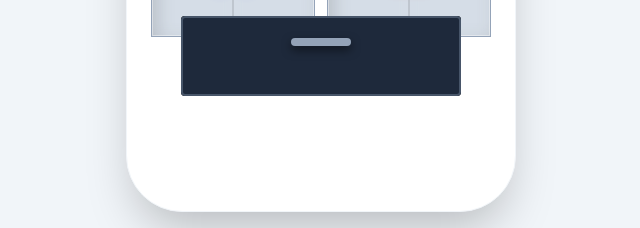
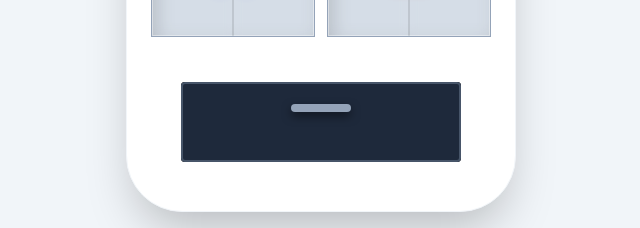
Before and after one commit to RizkyNurRamadhan/personal-info, a plain HTML site: page index.html in a window 1280 px wide. Shown: the part 644-872 px from the top of the page, without its empty margins (319-959 px from the left). Drawn offline with nearby package versions, Linux system fonts and the light colour scheme.

Commit message:
Update file X

```diff
--- a/index.html
+++ b/index.html
@@ -8,27 +8,31 @@
     <link href="https://fonts.googleapis.com/css2?family=Plus+Jakarta+Sans:wght@400;600;800&display=swap" rel="stylesheet">
     <link rel="stylesheet" href="https://cdnjs.cloudflare.com/ajax/libs/font-awesome/6.4.0/css/all.min.css">
     <style>
-        body { font-family: 'Plus Jakarta Sans', sans-serif; background-color: #f1f5f9; overflow-y: hidden; overflow-x: hidden; }
+        body { font-family: 'Plus Jakarta Sans', sans-serif; background-color: #f1f5f9; -webkit-overflow-scrolling: touch; overflow-x: hidden; }
         /* ===== FLOATING DRAWER PORTAL ===== */
-
-#floatingDrawer{
-    position: fixed;
-    left: 50%;
-    bottom: 0;
-    transform: translateX(-50%);
-    margin-top: -20px;
-    width: 390px;
+.drawer-area {
+    width: 100%;
     height: 160px;
-    pointer-events: none;
-    z-index: 60;   /* ⬅ di bawah police tape */
+    display: flex;
+    align-items: center;
+    justify-content: center;
+    perspective: 1200px;
+    position: relative; /* Berubah dari fixed agar menyatu dengan konten */
+    z-index: 60;
+    margin-top: auto;   /* Dorong ke posisi bawah otomatis */
+    padding-bottom: 20px;
+    pointer-events: auto; /* WAJIB: Agar tombol dan laci bisa diklik */
 }
 
-#floatingDrawer .drawer-housing{
-    position: absolute;
-    left: 50%;
-    bottom: 60px;
-    transform: translateX(-50%);
-    pointer-events: auto;
+/* Biarkan drawer-housing tetap sesuai desain Anda */
+.drawer-housing {
+    width: 280px;
+    height: 80px;
+    background: #080c14;
+    position: relative;
+    transform-style: preserve-3d;
+    box-shadow: inset 0 10px 30px rgba(0,0,0,0.9);
+    border-radius: 4px;
 }
 
 
@@ -414,22 +418,21 @@
             </div>
         </div>
 
-
+        <!-- ===== FLOATING DRAWER LAYER ===== -->
+        <div class="drawer-area">
+            <div class="drawer-housing">
+                <div class="drawer-body" onclick="this.classList.toggle('open')"></div>
+                <button onclick="toggleVault()" class="access-btn">
+                    <div class="btn-led"></div><span>Access Vault</span>
+                </button>
+            </div>
         </div>
 
     </div>
 
 
 
-    <!-- ===== FLOATING DRAWER LAYER ===== -->
-    <div id="floatingDrawer" class="drawer-area">
-        <div class="drawer-housing">
-            <div class="drawer-body" onclick="this.classList.toggle('open')"></div>
-            <button onclick="toggleVault()" class="access-btn">
-                <div class="btn-led"></div><span>Access Vault</span>
-            </button>
-        </div>
-    </div>
+
 
 
     <div id="docPopup" onclick="closeDoc()">
```
